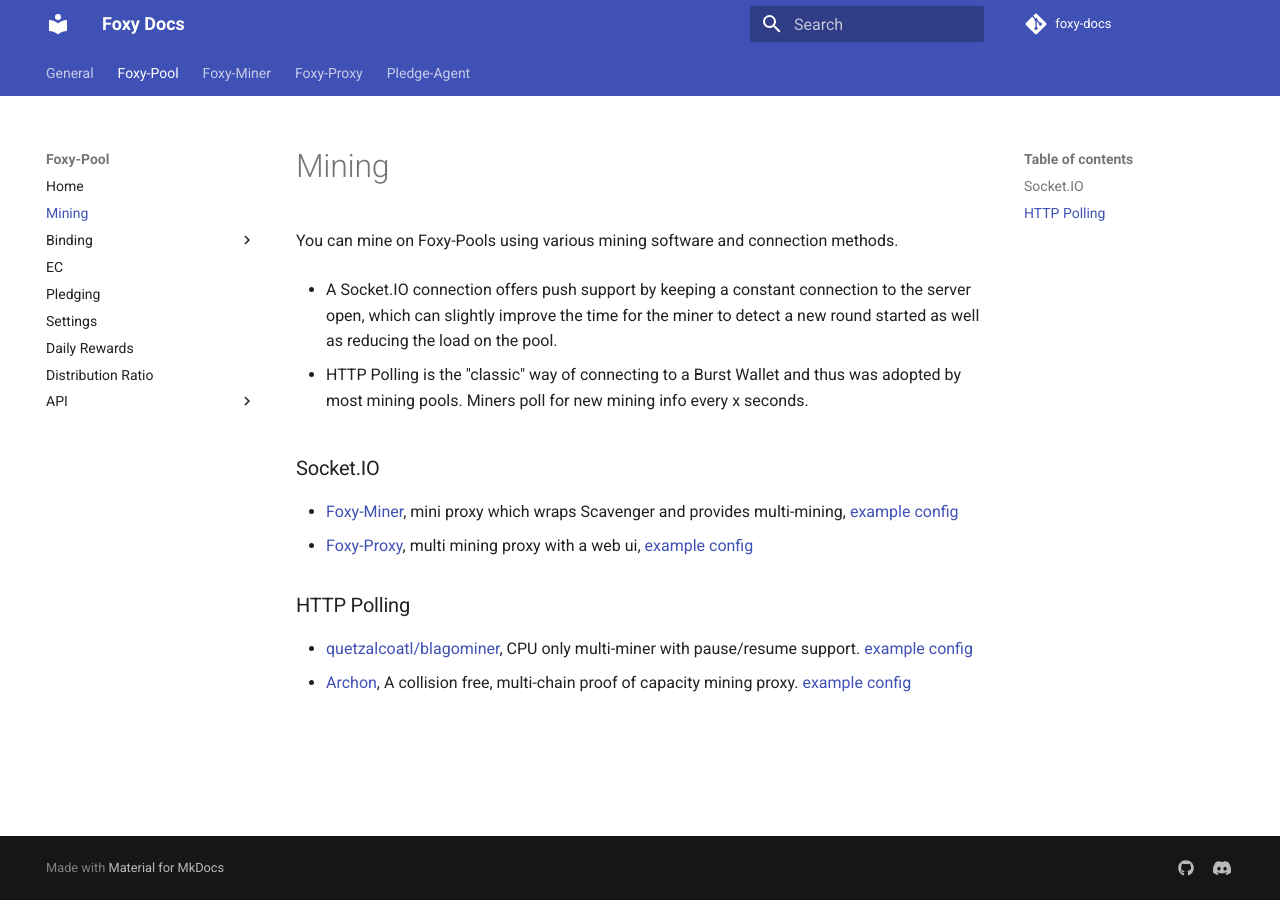
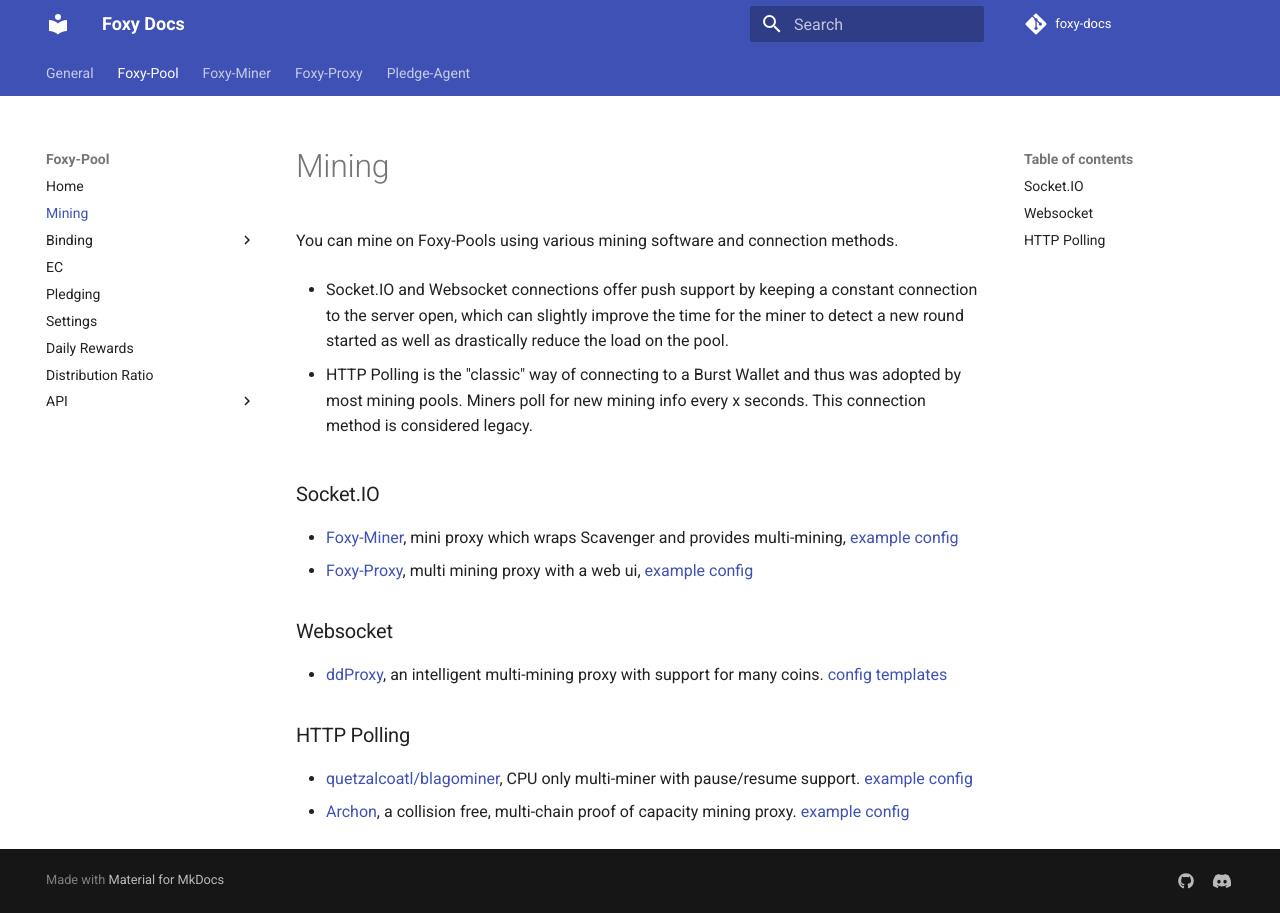
Before and after one commit to foxypool/docs, an MkDocs documentation site: the page built from docs/foxy-pool/mining.md, in a window 1280 px wide. Built offline with MkDocs 1.6.1 and Material for MkDocs 9.7.7, drawn with Linux system fonts in a browser that asks for light colours; comment, search, counter and statistics services are not loaded.

Commit message:
Add ddProxy to mining info page

```diff
--- a/docs/foxy-pool/mining.md
+++ b/docs/foxy-pool/mining.md
@@ -1,15 +1,19 @@
 You can mine on Foxy-Pools using various mining software and connection methods.
 
-- A Socket.IO connection offers push support by keeping a constant connection to the server open, which can slightly improve the time for the miner to detect a new round started as well as reducing the load on the pool.
+- Socket.IO and Websocket connections offer push support by keeping a constant connection to the server open, which can slightly improve the time for the miner to detect a new round started as well as drastically reduce the load on the pool.
 
-- HTTP Polling is the "classic" way of connecting to a Burst Wallet and thus was adopted by most mining pools. Miners poll for new mining info every x seconds.
+- HTTP Polling is the "classic" way of connecting to a Burst Wallet and thus was adopted by most mining pools. Miners poll for new mining info every x seconds. This connection method is considered legacy.
 
 ### Socket.IO
 
 - [Foxy-Miner](../foxy-miner/index.md), mini proxy which wraps Scavenger and provides multi-mining, [example config](../foxy-miner/configuration.md#configuration-example)
 - [Foxy-Proxy](../foxy-proxy/index.md), multi mining proxy with a web ui, [example config](../foxy-proxy/configuration.md#configuration-example)
 
+### Websocket
+
+- [ddProxy](http://www.ddproxy.sg/index_en.html#download), an intelligent multi-mining proxy with support for many coins. [config templates](http://www.ddproxy.sg/index_en.html#template)
+
 ### HTTP Polling
 
 - [quetzalcoatl/blagominer](https://github.com/quetzalcoatl/blagominer/releases), CPU only multi-miner with pause/resume support. [example config](../../assets/example/config/quetzalcoatl-blagominer/miner.conf)
-- [Archon](http://archonproxy.info/download), A collision free, multi-chain proof of capacity mining proxy. [example config](../../assets/example/config/archon/archon.yaml)
+- [Archon](http://archonproxy.info/download), a collision free, multi-chain proof of capacity mining proxy. [example config](../../assets/example/config/archon/archon.yaml)
```
